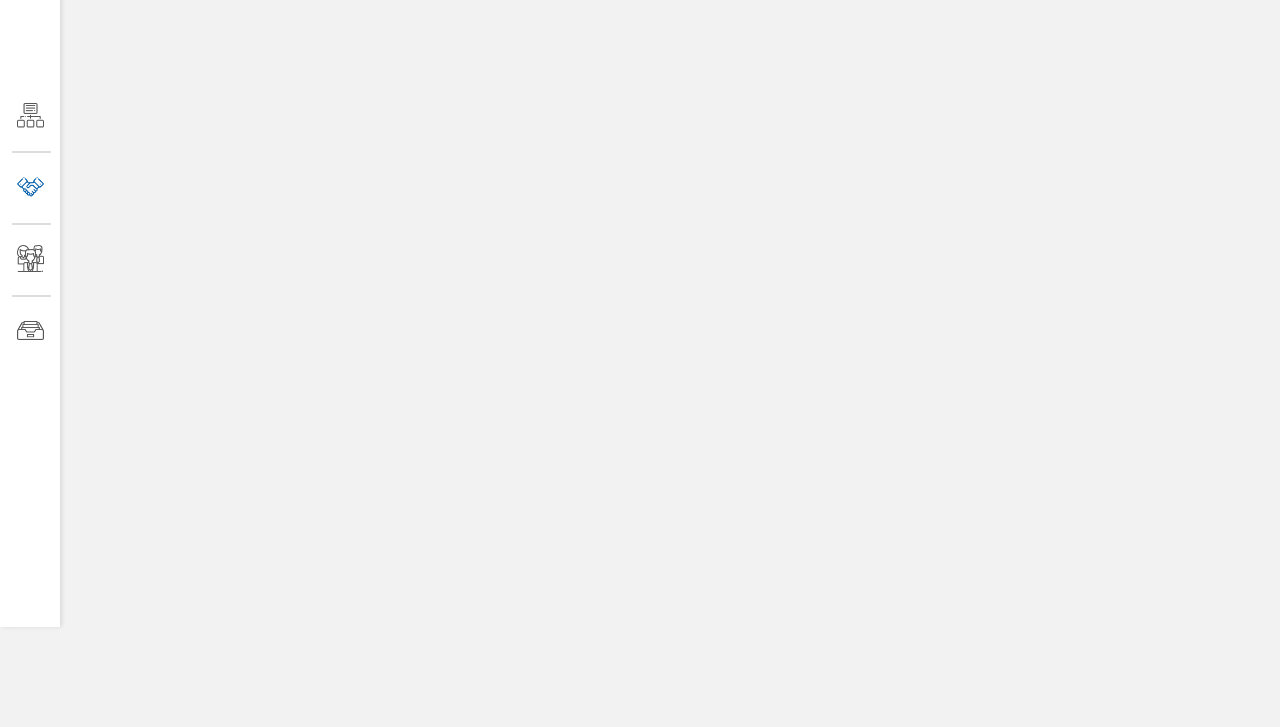
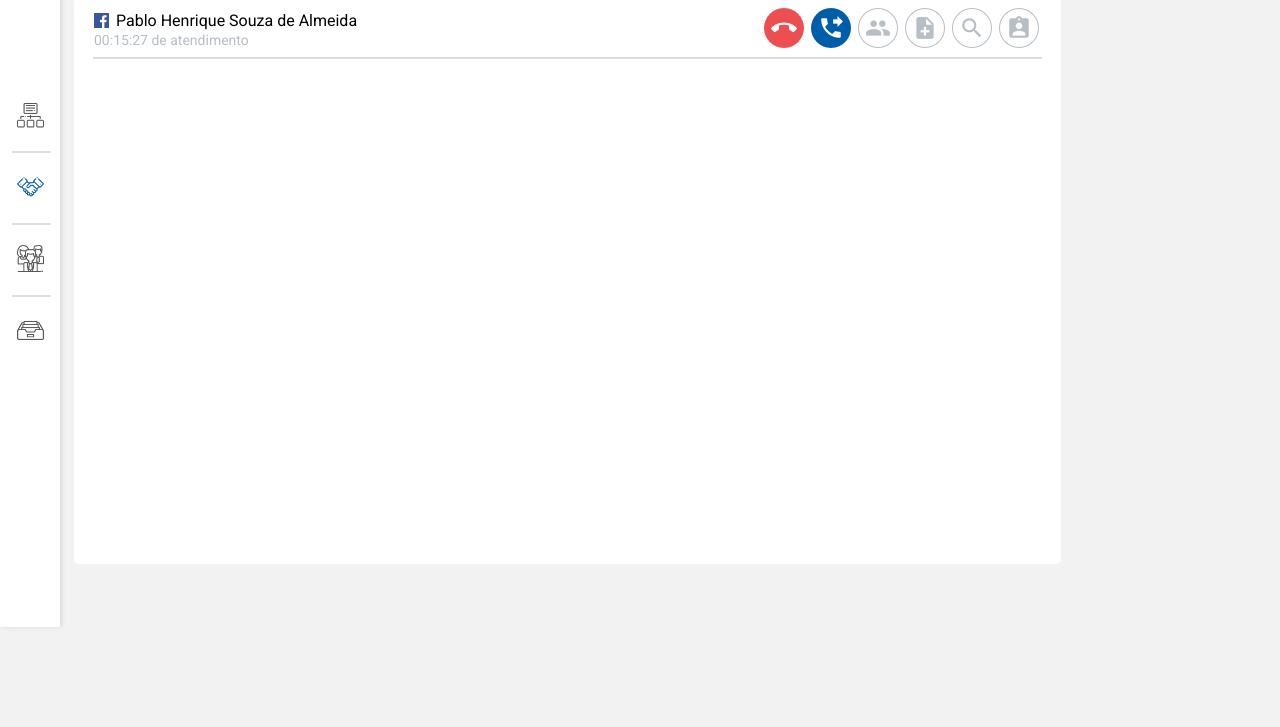
Before and after one commit to herohasan0/chat-app, a plain HTML site: page index.html in a window 1280 px wide. Shown: the part 73-800 px from the top of the page. Drawn offline with Linux system fonts and the light colour scheme.

Commit message:
New files

```diff
--- a/css/master.css
+++ b/css/master.css
@@ -162,3 +162,44 @@ body {
   width: 27px;
   height: 19px;
 }
+
+.chatTab {
+  width: 987px;
+  height: 567px;
+  background-color: #FFFFFF;
+  border-radius: 5px;
+  position: absolute;
+  top: 70px;
+  left: 74px;
+}
+
+.faceImg {
+  width: 15px;
+  height: 15px;
+  position: absolute;
+  top: 16.2px;
+  left: 20px;
+}
+
+.chatTabHeader {
+  font-family: 'Roboto', sans-serif;
+  font-size: 16px;
+  width: 250px;
+  height: 23px;
+  position: absolute;
+  top: 14px;
+  left: 42px;
+}
+
+.zerofifteen {
+  color: #B7BEC5;
+  left: 20px;
+  top: 35px;
+}
+
+.btnTogether {
+  position: absolute;
+  width: 40px;
+  height: 40px;
+  top: 11px;
+}
--- a/index.html
+++ b/index.html
@@ -5,7 +5,7 @@
   <meta name="viewport" content="width=device-width, initial-scale=1.0">
   <meta http-equiv="X-UA-Compatible" content="ie=edge">
   <link rel="stylesheet" href="css/master.css">
-  <link href="https://fonts.googleapis.com/css?family=Roboto&display=swap" rel="stylesheet">
+  <link href="https://fonts.googleapis.com/css?family=Poppins|Roboto&display=swap" rel="stylesheet">
   <title>ChatApp</title>
 </head>
 <body>
@@ -38,5 +38,17 @@
     <span class="hr" style="top: 308px;"></span>
     <img class="postImg inboxImg" src="images/inbox.png" alt="inbox">
   </div>
+  <div class="chatTab">
+    <img class="faceImg" src="images/face.png" alt="face">
+    <span class="chatTabHeader">Pablo Henrique Souza de Almeida</span>
+    <span class="chamada zerofifteen">00:15:27 de atendimento</span>
+    <img class="btnTogether" style="left: 690px;" src="images/endCall.png" alt="endCall">
+    <img class="btnTogether" style="left: 737px;" src="images/callback.png" alt="callBack">
+    <img class="btnTogether" style="left: 784px;" src="images/consultBtn.png" alt="consultBtn">
+    <img class="btnTogether" style="left: 831px;" src="images/addNote.png" alt="addNote">
+    <img class="btnTogether" style="left: 878px;" src="images/searchBtn.png" alt="searchBtn">
+    <img class="btnTogether" style="left: 925px;" src="images/contacts.png" alt="contacts">
+    <span class="hr" style="top: 60px; color: #EBEBEB; width: 947px; left: 19px;"></span>
+  </div>
 </body>
 </html>
```
Also changed, not shown: images/addNote.png (added), images/callback.png (added), images/consultBtn.png (added), images/contacts.png (added), images/endCall.png (added), images/face.png (added), images/searchBtn.png (added).
